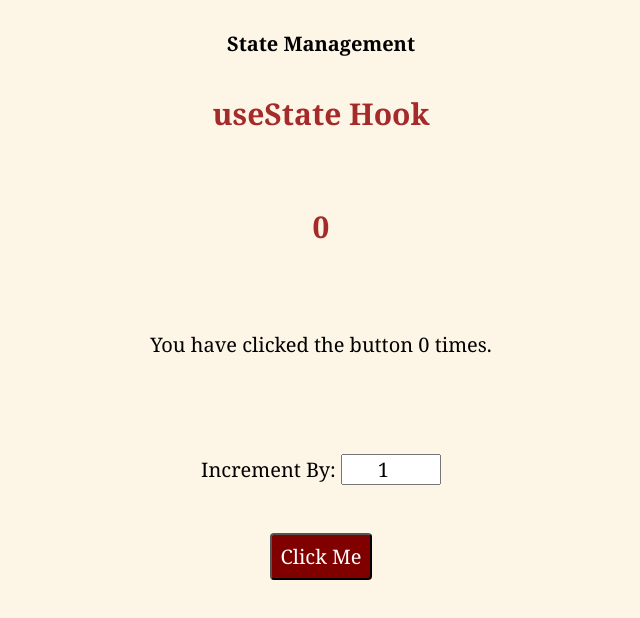
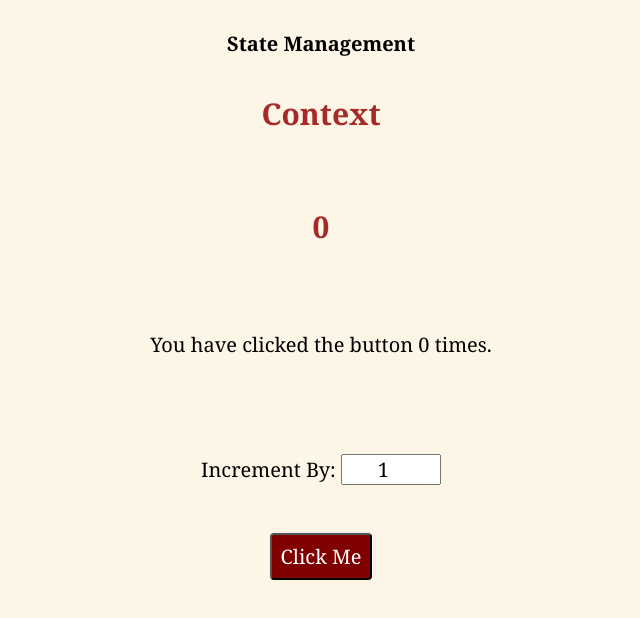
Before and after one commit to anushkachauhxn/react-state-management, a React (Create React App) app: page / in a window 1280 px wide. Shown: the top 618 px of the page, without its empty margins (319-959 px from the left). Built offline with nearby package versions, Linux system fonts and the light colour scheme.

Commit message:
README.md

```diff
--- a/src/App.js
+++ b/src/App.js
@@ -9,7 +9,7 @@ const App = () => {
     <CounterProvider>
       <div className="app">
         <h4>State Management</h4>
-        <h2>useState Hook</h2>
+        <h2>Context</h2>
         <CounterDisplay />
         <CounterButton />
       </div>
```
Also changed, not shown: 1 other file (tests, documents, lock files or other folders).
